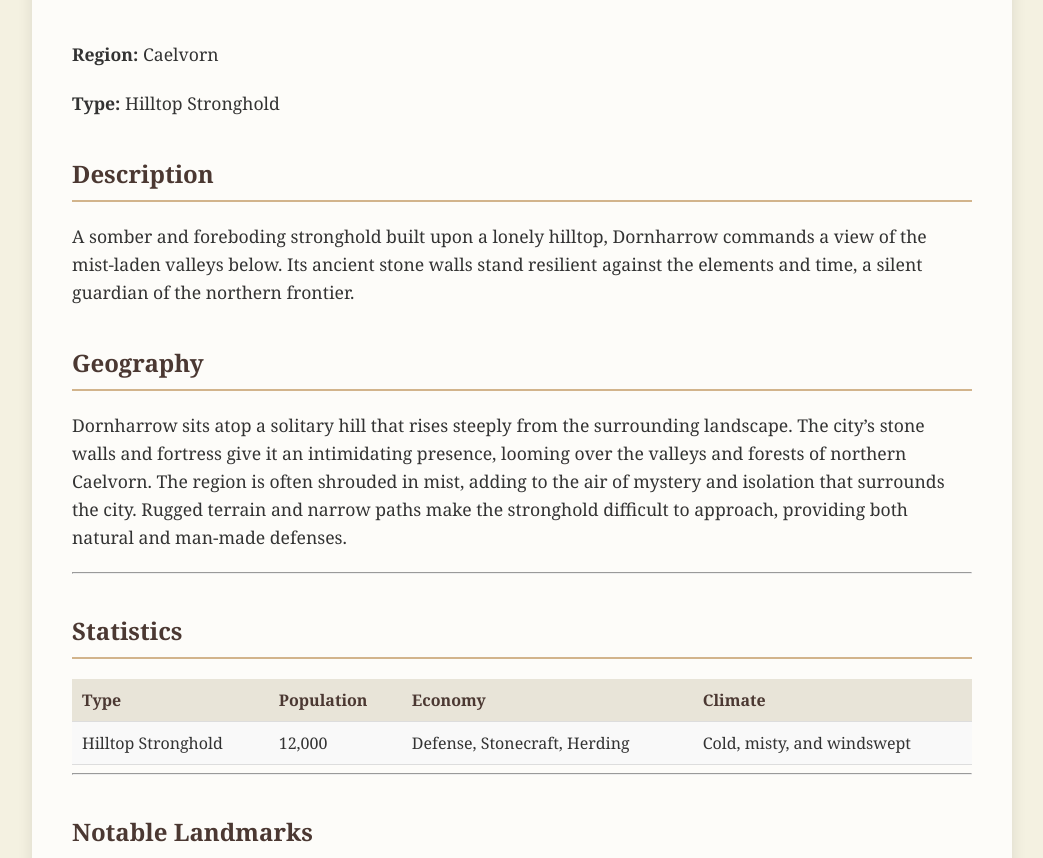
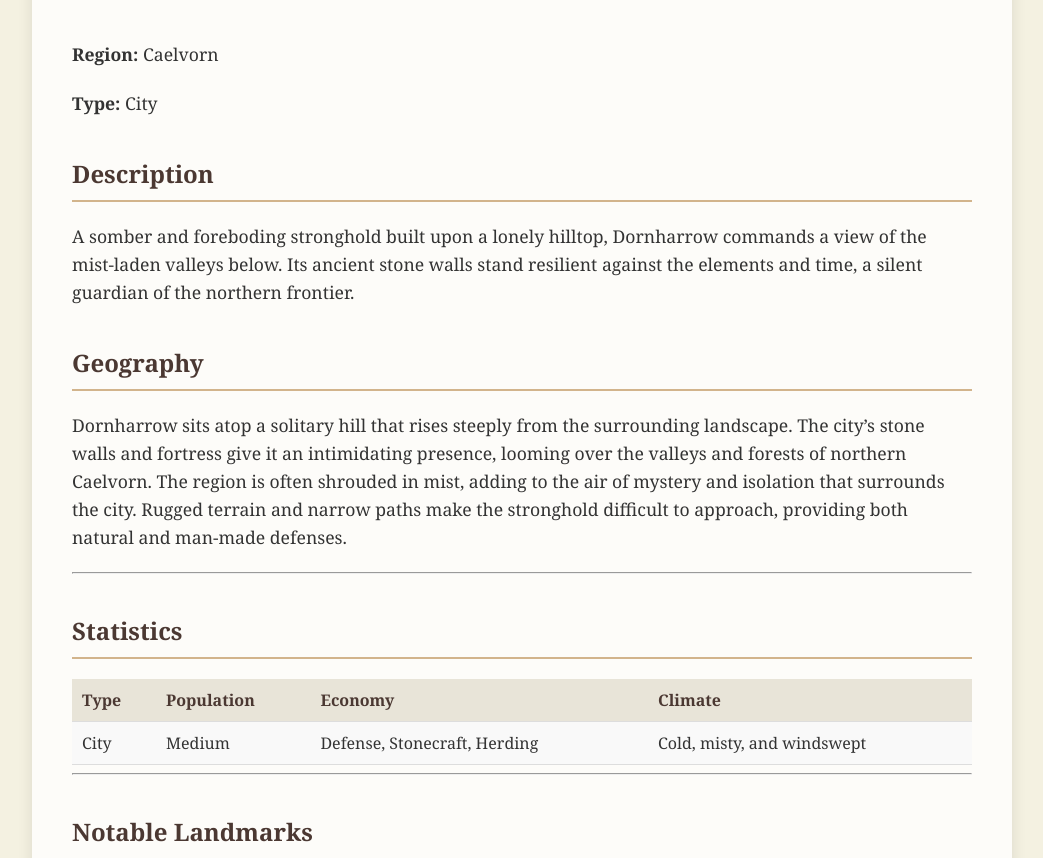
Before and after one commit to arcticblizzard/Myridia, a Jekyll site: the page built from locations/dornharrow.md, in a window 1280 px wide and 1400 px high. Shown: the part 542-1400 px from the top of the window, without its empty margins (118-1161 px from the left). Built offline with Jekyll 4.4.1, drawn with Linux system fonts in a browser that asks for light colours.

Commit message:
Update dornharrow.md

```diff
--- a/locations/dornharrow.md
+++ b/locations/dornharrow.md
@@ -1,11 +1,11 @@
 ---
 layout: location
 title: "Dornharrow"
-image: "file-uAlT83wzZocql9uzdzA8AWyE"
+image: "/assets/images/dornharrow.jpg"
 permalink: /locations/dornharrow/
 region: "Caelvorn"
-type: "Hilltop Stronghold"
-coordinates: {latitude: 56.7, longitude: -5.4}
+type: "City"
+coordinates: "9820,3364"
 description: "A somber and foreboding stronghold built upon a lonely hilltop, Dornharrow commands a view of the mist-laden valleys below. Its ancient stone walls stand resilient against the elements and time, a silent guardian of the northern frontier."
 ---
 
@@ -19,7 +19,7 @@ Dornharrow sits atop a solitary hill that rises steeply from the surrounding lan
 
 | Type               | Population | Economy                     | Climate                     |
 |--------------------|------------|-----------------------------|-----------------------------|
-| Hilltop Stronghold  | 12,000     | Defense, Stonecraft, Herding | Cold, misty, and windswept   |
+| City  | Medium    | Defense, Stonecraft, Herding | Cold, misty, and windswept   |
 
 ---
 
```
